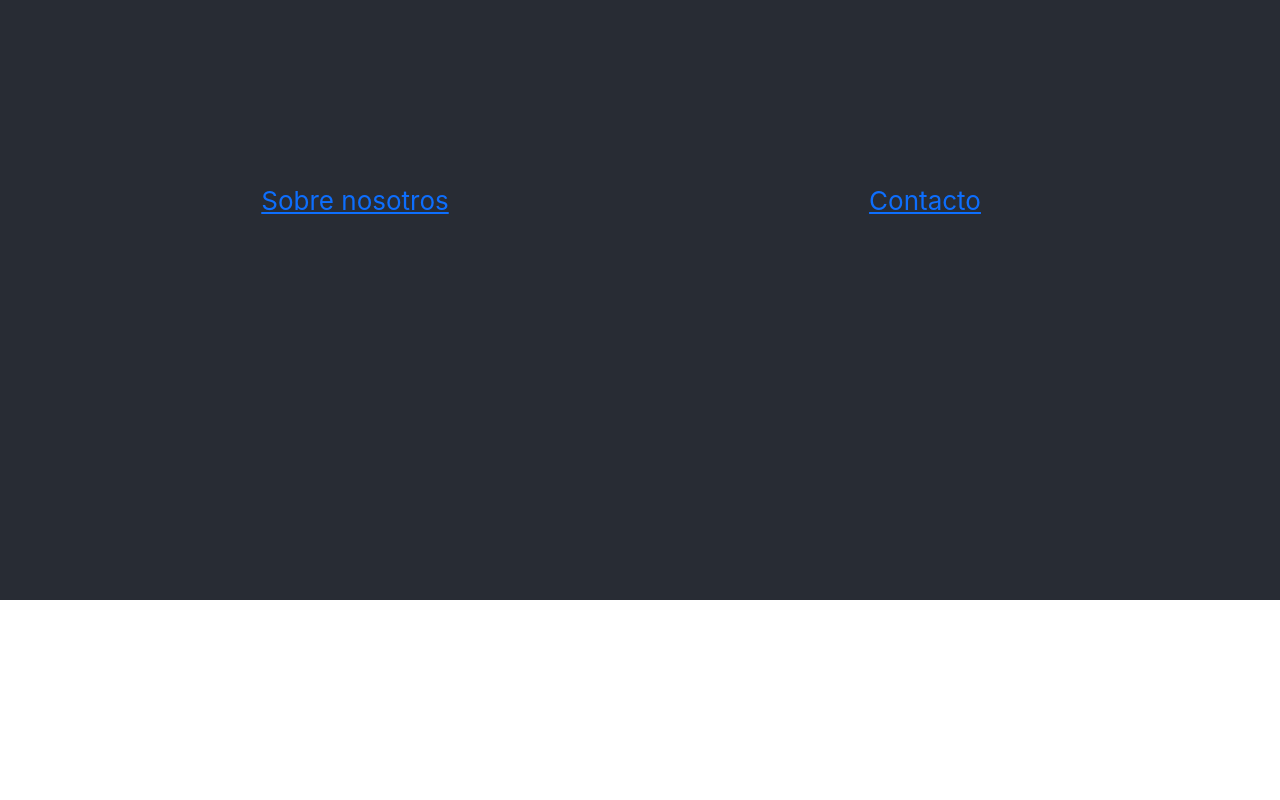
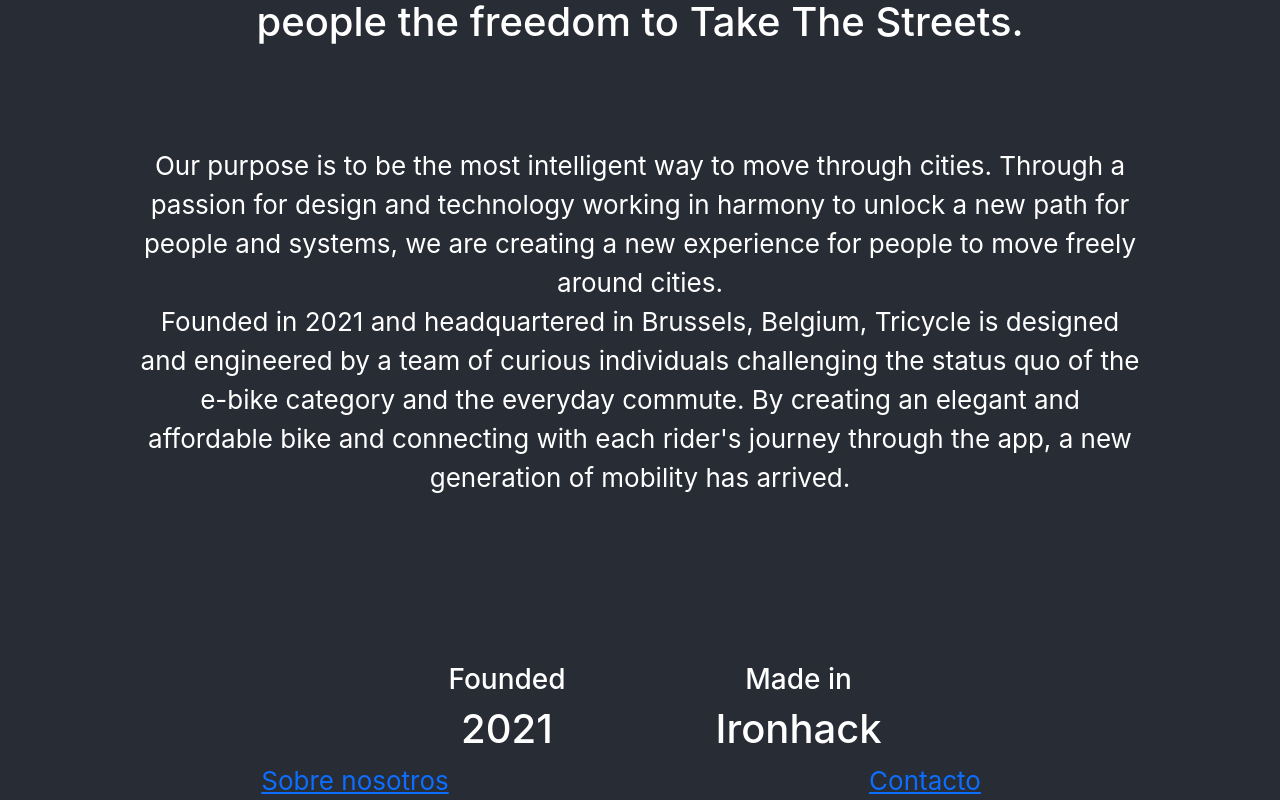
Before and after one commit to fede1712/Final-Project, a React (Create React App) app in the folder client/: page /sobre-nosotros in a window 1280 px wide. Shown: the part 200-1000 px from the top of the page. Before the commit the page ends 800 px from the top, so only its background shows below. Built offline with nearby package versions, Linux system fonts and the light colour scheme; no server answers.

Commit message:
About us

```diff
--- a/client/package.json
+++ b/client/package.json
@@ -9,6 +9,7 @@
     "axios": "^0.21.4",
     "bootstrap": "^5.1.1",
     "react": "^17.0.2",
+    "react-admin": "^3.18.2",
     "react-bootstrap": "^1.6.4",
     "react-dom": "^17.0.2",
     "react-router-dom": "^5.3.0",
--- /dev/null
+++ b/client/src/components/Pages/AboutUs/AboutUs.css
@@ -0,0 +1,26 @@
+.about {
+    padding: 150px;
+}
+
+.contact h1 {
+    text-align: center;
+}
+
+.about p {
+    margin-top: 100px;
+}
+
+.about-info{
+    display: flex;
+    justify-content: center;
+}
+
+.year{
+    margin-left: 50px;
+    text-align: center;
+}
+
+.founded {
+    margin-left: 150px;
+    text-align: center;
+}
--- a/client/src/components/Pages/AboutUs/AboutUs.js
+++ b/client/src/components/Pages/AboutUs/AboutUs.js
@@ -1,11 +1,35 @@
 import React from 'react'
+import { Col, Row } from 'react-bootstrap'
+import './AboutUs.css'
 
 export default function AboutUs() {
 
 
     return (
-        <div>
 
-        </div>
+
+        <Row className="justify-content">
+            <div className="about">
+                <h1>TriCycle is the first connected bike that gives <tr /> people the freedom to Take The Streets.</h1>
+                <p>
+                    Our purpose is to be the most intelligent way to move through cities. Through a passion for design and technology working in harmony to unlock a new path for people and systems, we are creating a new experience for people to move freely around cities. <tr />
+                    Founded in 2021 and headquartered in Brussels, Belgium, Tricycle is designed and engineered by a team of curious individuals challenging the status quo of the e-bike category and the everyday commute. By creating an elegant and affordable bike and connecting with each rider's journey through the app, a new generation of mobility has arrived.
+                </p>
+            </div>
+            <div className="about-info">
+                <div className='year'>
+                    <h3>Founded</h3>
+                    <h1>2021</h1>
+                </div>
+
+                <div className='founded'>
+                    <h3>Made in</h3>
+                    <h1>Ironhack</h1>
+                </div>
+            </div>
+            <div>
+
+            </div>
+        </Row >
     )
 }
--- a/client/src/components/Pages/AdminPage/AdminPage.js
+++ b/client/src/components/Pages/AdminPage/AdminPage.js
@@ -0,0 +1,9 @@
+import React from 'react'
+
+export default function AdminPage() {
+    return (
+        <div className='holaa'>
+            Holaaaaa
+        </div>
+    )
+}
--- a/client/src/components/Routes/Index.js
+++ b/client/src/components/Routes/Index.js
@@ -1,11 +1,12 @@
 import React from 'react'
 import { Switch, Route, Redirect } from 'react-router-dom';
 import Signup from '../Pages/Signup/Signup.js';
-import Login from '../Pages/Login/Login.js'
+import Login from '../Pages/Login/Login'
 import Home from '../Pages/Home/Home.js';
 import UserProfile from '../Pages/UserProfile/UserProfile.js';
 import Contact from '../Pages/Contact/Contact.js';
 import AboutUs from '../Pages/AboutUs/AboutUs.js';
+import AdminPage from '../Pages/AdminPage/AdminPage.js';
 
 
 const Routes = ({ storeUser, loggedUser }) => {
@@ -20,6 +21,8 @@
             <Route path="/perfil" render={() => loggedUser ? <UserProfile loggedUser={loggedUser} /> : <Redirect to="/iniciar-sesion" />} />
             <Route exact path='/contacto' render={() => <Contact />} />
             <Route exact path='/sobre-nosotros' render={() => <AboutUs />} />
+
+            <Route exact path='/admin-panel' render={() => <AdminPage />} />
         </Switch>
     )
 }
--- a/client/src/components/layout/Navigation/Navigation.js
+++ b/client/src/components/layout/Navigation/Navigation.js
@@ -39,6 +39,7 @@
                         {props.loggedUser ?
                             <>
                                 <Link className="nav-link" to="/perfil">Mi perfil</Link>
+                                <Link className="nav-link" to="/admin-panel">ADMIN</Link>
                                 <span className="nav-link" onClick={logout}>Logout</span>
                             </>
                             :
--- a/client/src/services/bike.service.js
+++ b/client/src/services/bike.service.js
@@ -7,10 +7,10 @@
         })
     }
 
-    findOneBike = (data) => this.instance.get('/:id', { data })
+    findOneBike = (id) => this.instance.get(`/${id}`)
     createBike = (data) => this.instance.post('/', { data })
-    editBike = (data) => this.instance.put('/:id', { data })
-    deleteBike = (data) => this.instance.delete('/:id', { data })
+    editBike = (data, id) => this.instance.put(`/${id}`, { data })
+    deleteBike = (id) => this.instance.delete(`/${id}`)
 }
 
 export default BikeService;
--- a/client/src/services/bill.service.js
+++ b/client/src/services/bill.service.js
@@ -8,7 +8,7 @@
     }
 
     findBills = (data) => this.instance.get('/', { data })
-    findOneBill = (data) => this.instance.get('/:id', { data })
+    findOneBill = (data, id) => this.instance.get(`/${id}`, { data })
     createBill = (data) => this.instance.post('/', { data })
 }
 
```
Also changed, not shown: 1 other file (tests, documents, lock files or other folders).
